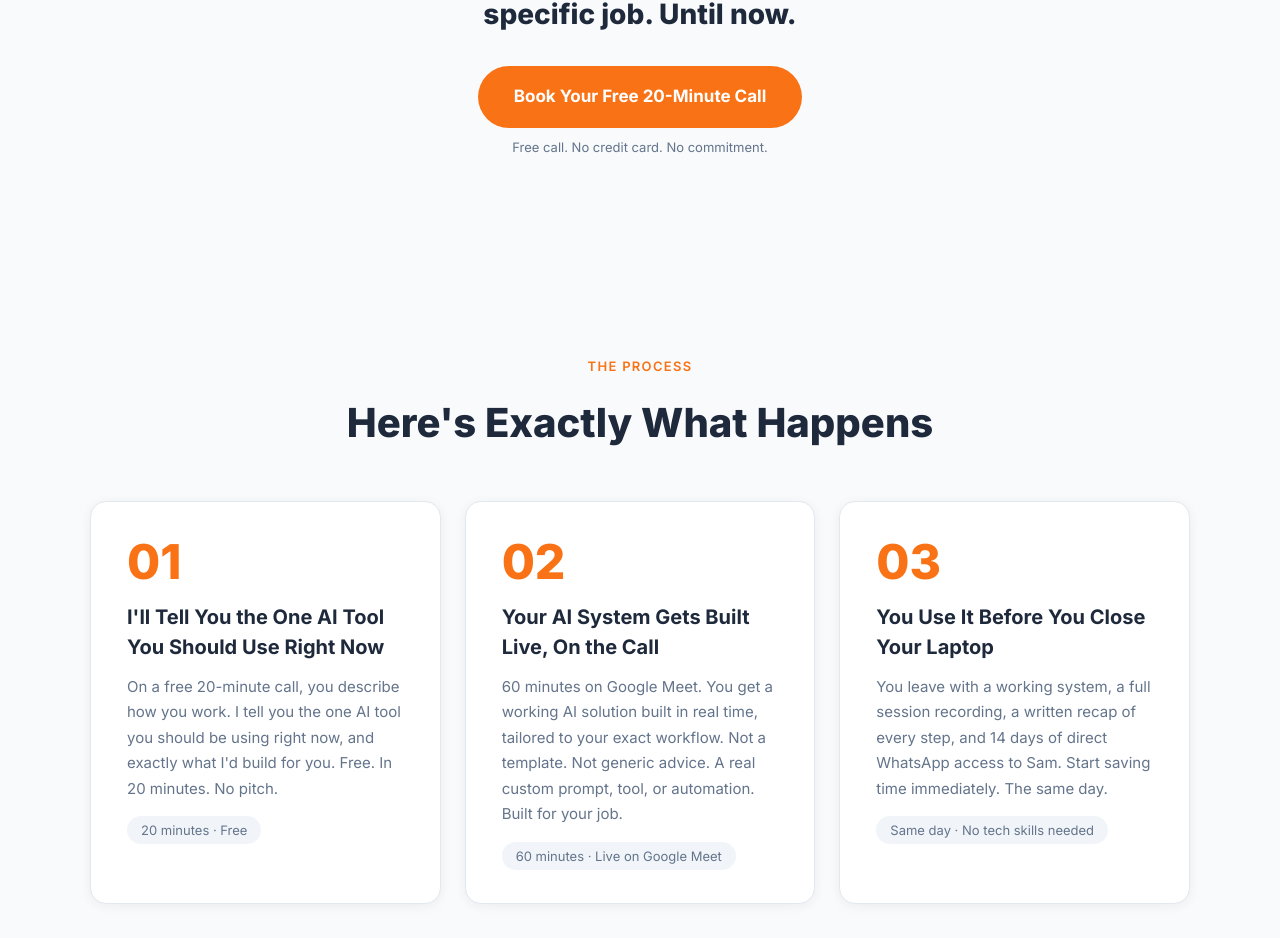
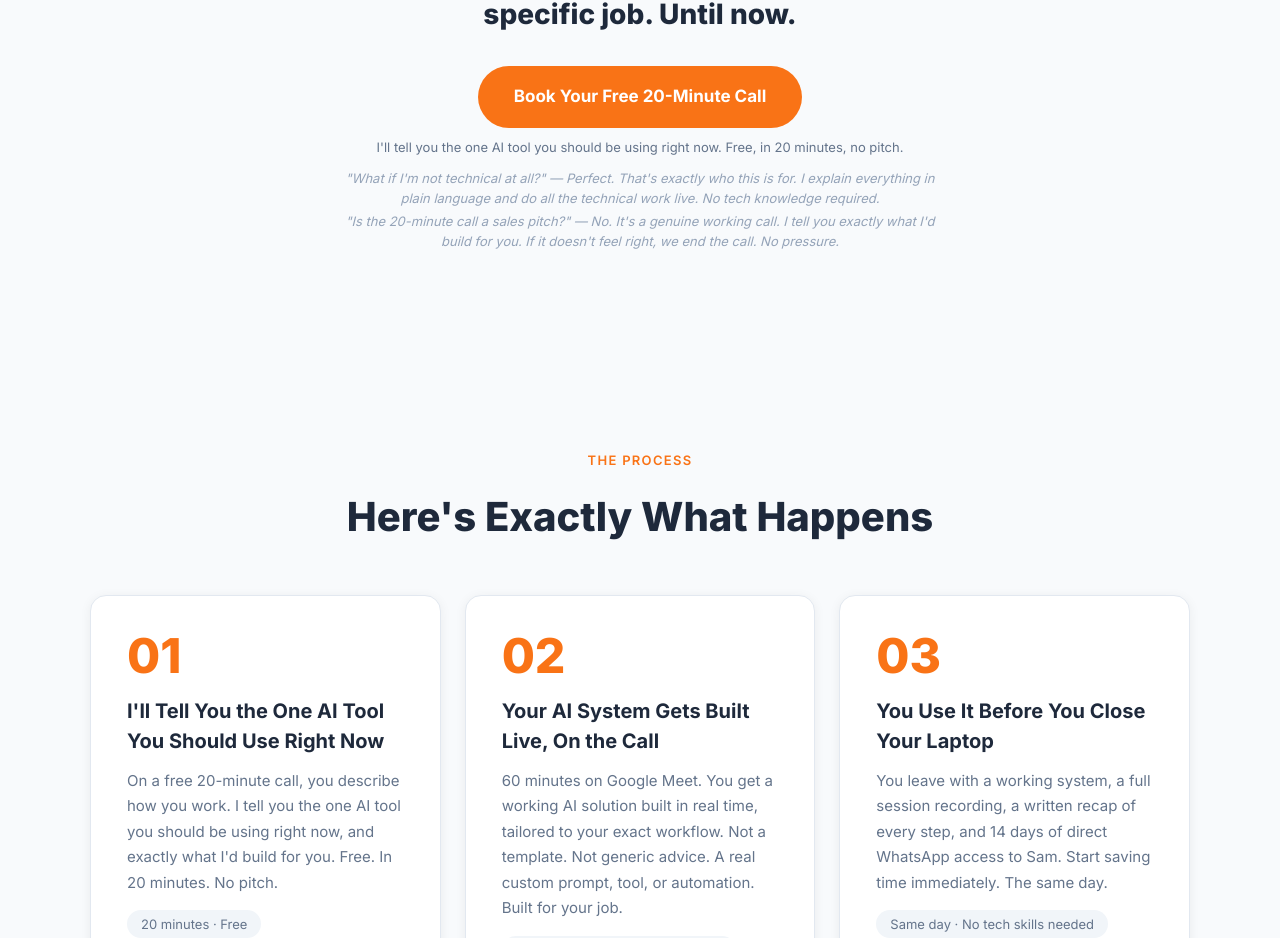
Before and after one commit to samkershner1234-aisk/ai-with-sam, a React (Vite) app: page / in a window 1280 px wide. Shown: the part 1850-2788 px from the top of the page. Built offline with nearby package versions, Linux system fonts and the light colour scheme.

Commit message:
Update PainSection.jsx

```diff
--- a/src/components/landing/PainSection.jsx
+++ b/src/components/landing/PainSection.jsx
@@ -1,27 +1,31 @@
 import { CTA_URL } from "./constants";
 const cards=[
-  {icon:<svg width="48" height="48" viewBox="0 0 24 24" fill="none" stroke="#F97316" strokeWidth="1.8" strokeLinecap="round" strokeLinejoin="round"><circle cx="12" cy="12" r="10"/><polyline points="12 6 12 12 16 14"/></svg>,title:"You're Wasting Hours Every Day",body:"You spend more time trying to figure out AI tools than actually using them. YouTube tutorials are generic and don't apply to your specific job or the way you actually work."},
-  {icon:<svg width="48" height="48" viewBox="0 0 24 24" fill="none" stroke="#F97316" strokeWidth="1.8" strokeLinecap="round" strokeLinejoin="round"><circle cx="12" cy="12" r="10"/><line x1="15" y1="9" x2="9" y2="15"/><line x1="9" y1="9" x2="15" y2="15"/></svg>,title:"Nothing You Try Actually Sticks",body:"You've tried ChatGPT, Copilot, Gemini, Perplexity, Claude. You played around. You got nowhere. Nothing produced anything useful for your real day-to-day work."},
-  {icon:<svg width="48" height="48" viewBox="0 0 24 24" fill="none" stroke="#F97316" strokeWidth="1.8" strokeLinecap="round" strokeLinejoin="round"><path d="M22 12h-4l-3 9L9 3l-3 9H2"/></svg>,title:"You're Falling Behind at Work",body:"Everyone around you is talking about AI. You're nodding along in meetings, but secretly you have no idea how to make it actually work for your specific role."},
+{icon:<svg width="48" height="48" viewBox="0 0 24 24" fill="none" stroke=" #F97316" strokeWidth="1.8" strokeLinecap="round" strokeLinejoin="round"><circle cx="12" cy="12" r="10"/><polyline points="12 6 12 12 16 14"/></svg>,title:"You're Wasting Hours Every Day",body:"You spend more time trying to figure out AI tools than actually using them. YouTube tutorials are generic and don't apply to your specific job or the way you actually work."},
+{icon:<svg width="48" height="48" viewBox="0 0 24 24" fill="none" stroke=" #F97316" strokeWidth="1.8" strokeLinecap="round" strokeLinejoin="round"><circle cx="12" cy="12" r="10"/><line x1="15" y1="9" x2="9" y2="15"/><line x1="9" y1="9" x2="15" y2="15"/></svg>,title:"Nothing You Try Actually Sticks",body:"You've tried ChatGPT, Copilot, Gemini, Perplexity, Claude. You played around. You got nowhere. Nothing produced anything useful for your real day-to-day work."},
+{icon:<svg width="48" height="48" viewBox="0 0 24 24" fill="none" stroke=" #F97316" strokeWidth="1.8" strokeLinecap="round" strokeLinejoin="round"><path d="M22 12h-4l-3 9L9 3l-3 9H2"/></svg>,title:"You're Falling Behind at Work",body:"Everyone around you is talking about AI. You're nodding along in meetings, but secretly you have no idea how to make it actually work for your specific role."},
 ];
 export default function PainSection() {
 return (
-    <section style={{background:"#F8FAFC",padding:"100px 24px"}}>
+<section style={{background:" #F8FAFC",padding:"100px 24px"}}>
 <div style={{maxWidth:"1100px",margin:"0 auto"}}>
-        <p style={{fontSize:"13px",fontWeight:600,letterSpacing:"0.1em",color:"#F97316",textTransform:"uppercase",textAlign:"center",marginBottom:"16px"}}>Sound Familiar?</p>
-        <h2 style={{fontSize:"clamp(28px,4vw,40px)",fontWeight:800,color:"#1E293B",textAlign:"center",lineHeight:1.3,marginBottom:"16px"}}>You Know AI Could Help You.<br/>But Nothing Actually Works.</h2>
-        <p style={{color:"#64748B",fontSize:"17px",textAlign:"center",maxWidth:"600px",margin:"0 auto 56px"}}>It's not your fault. Here's what most working professionals are dealing with:</p>
+<p style={{fontSize:"13px",fontWeight:600,letterSpacing:"0.1em",color:" #F97316",textTransform:"uppercase",textAlign:"center",marginBottom:"16px"}}>Sound Familiar?</p>
+<h2 style={{fontSize:"clamp(28px,4vw,40px)",fontWeight:800,color:" #1E293B",textAlign:"center",lineHeight:1.3,marginBottom:"16px"}}>You Know AI Could Help You.<br/>But Nothing Actually Works.</h2>
+<p style={{color:" #64748B",fontSize:"17px",textAlign:"center",maxWidth:"600px",margin:"0 auto 56px"}}>It's not your fault. Here's what most working professionals are dealing with:</p>
 <div style={{display:"grid",gridTemplateColumns:"repeat(3,1fr)",gap:"24px",marginBottom:"56px"}} className="pg">
-          {cards.map((c,i)=><div key={i} style={{background:"#FFFFFF",border:"1px solid #E2E8F0",borderRadius:"16px",padding:"32px",boxShadow:"0 2px 12px rgba(0,0,0,0.06)"}}>
+{cards.map((c,i)=><div key={i} style={{background:" #FFFFFF",border:"1px solid #E2E8F0",borderRadius:"16px",padding:"32px",boxShadow:"0 2px 12px rgba(0,0,0,0.06)"}}>
 <div style={{marginBottom:"16px"}}>{c.icon}</div>
-            <h3 style={{fontWeight:700,color:"#1E293B",fontSize:"20px",marginBottom:"12px"}}>{c.title}</h3>
-            <p style={{color:"#64748B",fontSize:"15px",lineHeight:1.7}}>{c.body}</p>
+<h3 style={{fontWeight:700,color:" #1E293B",fontSize:"20px",marginBottom:"12px"}}>{c.title}</h3>
+<p style={{color:" #64748B",fontSize:"15px",lineHeight:1.7}}>{c.body}</p>
 </div>)}
 </div>
 <div style={{textAlign:"center"}}>
-          <p style={{fontSize:"clamp(22px,3vw,28px)",fontWeight:800,color:"#1E293B",maxWidth:"700px",margin:"0 auto 32px",lineHeight:1.4}}>The problem isn't you.<br/>No one has ever built an AI solution for YOUR specific job. Until now.</p>
-          <a href={CTA_URL} target="_blank" rel="noopener noreferrer" style={{display:"inline-block",background:"#F97316",color:"#FFFFFF",fontWeight:700,fontSize:"17px",padding:"18px 36px",borderRadius:"50px",textDecoration:"none"}}>Book Your Free 20-Minute Call</a>
-          <p style={{color:"#64748B",fontSize:"13px",marginTop:"10px"}}>Free call. No credit card. No commitment.</p>
+<p style={{fontSize:"clamp(22px,3vw,28px)",fontWeight:800,color:" #1E293B",maxWidth:"700px",margin:"0 auto 32px",lineHeight:1.4}}>The problem isn't you.<br/>No one has ever built an AI solution for YOUR specific job. Until now.</p>
+<a href={CTA_URL} target="_blank" rel="noopener noreferrer" style={{display:"inline-block",background:" #F97316",color:" #FFFFFF",fontWeight:700,fontSize:"17px",padding:"18px 36px",borderRadius:"50px",textDecoration:"none"}}>Book Your Free 20-Minute Call</a>
+<p style={{color:" #64748B",fontSize:"13px",marginTop:"10px"}}>I'll tell you the one AI tool you should be using right now. Free, in 20 minutes, no pitch.</p>
+<div style={{marginTop:"12px",maxWidth:"600px",margin:"12px auto 0"}}>
+<p style={{color:" #94A3B8",fontSize:"13px",marginBottom:"4px",fontStyle:"italic"}}>"What if I'm not technical at all?" — Perfect. That's exactly who this is for. I explain everything in plain language and do all the technical work live. No tech knowledge required.</p>
+<p style={{color:" #94A3B8",fontSize:"13px",margin:0,fontStyle:"italic"}}>"Is the 20-minute call a sales pitch?" — No. It's a genuine working call. I tell you exactly what I'd build for you. If it doesn't feel right, we end the call. No pressure.</p>
+</div>
 </div>
 </div>
 <style>{`@media(max-width:768px){.pg{grid-template-columns:1fr!important}}`}</style>
```
Lines whose indentation alone changed are shown as unchanged.
